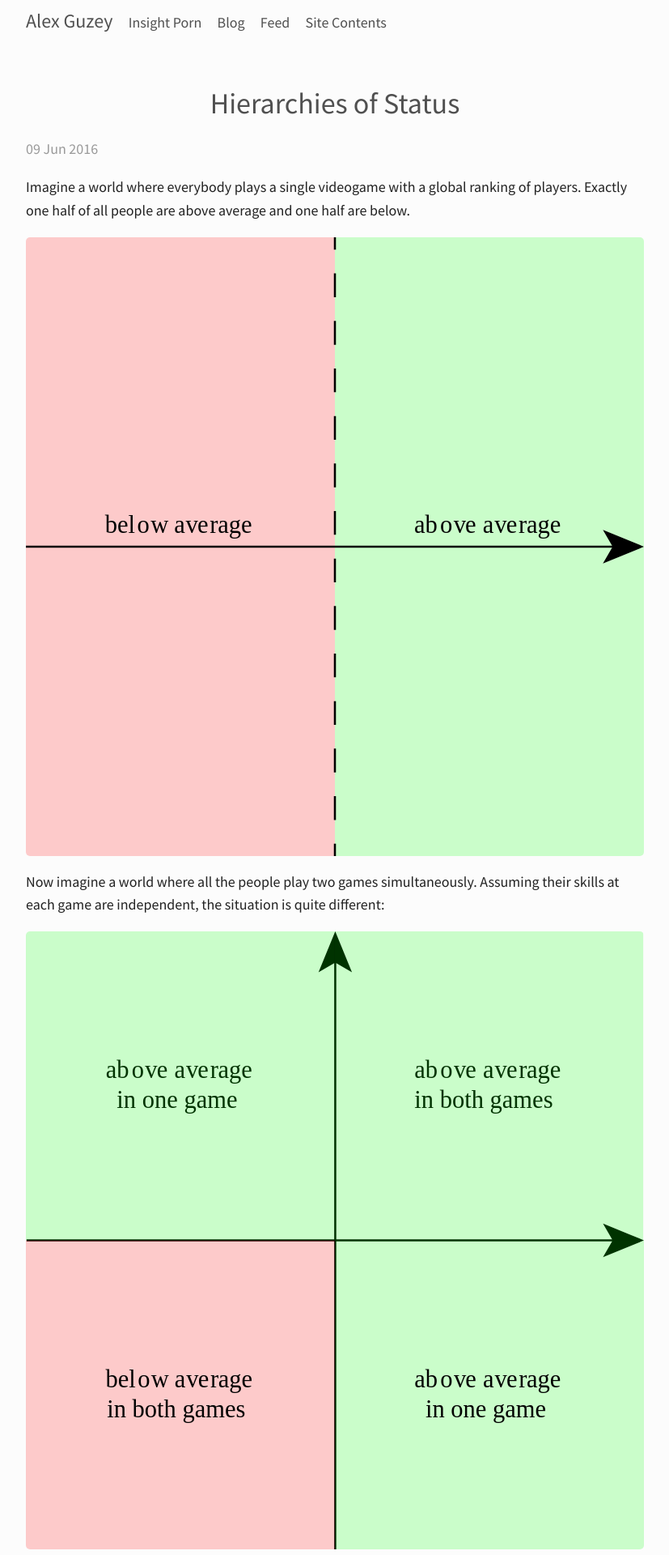
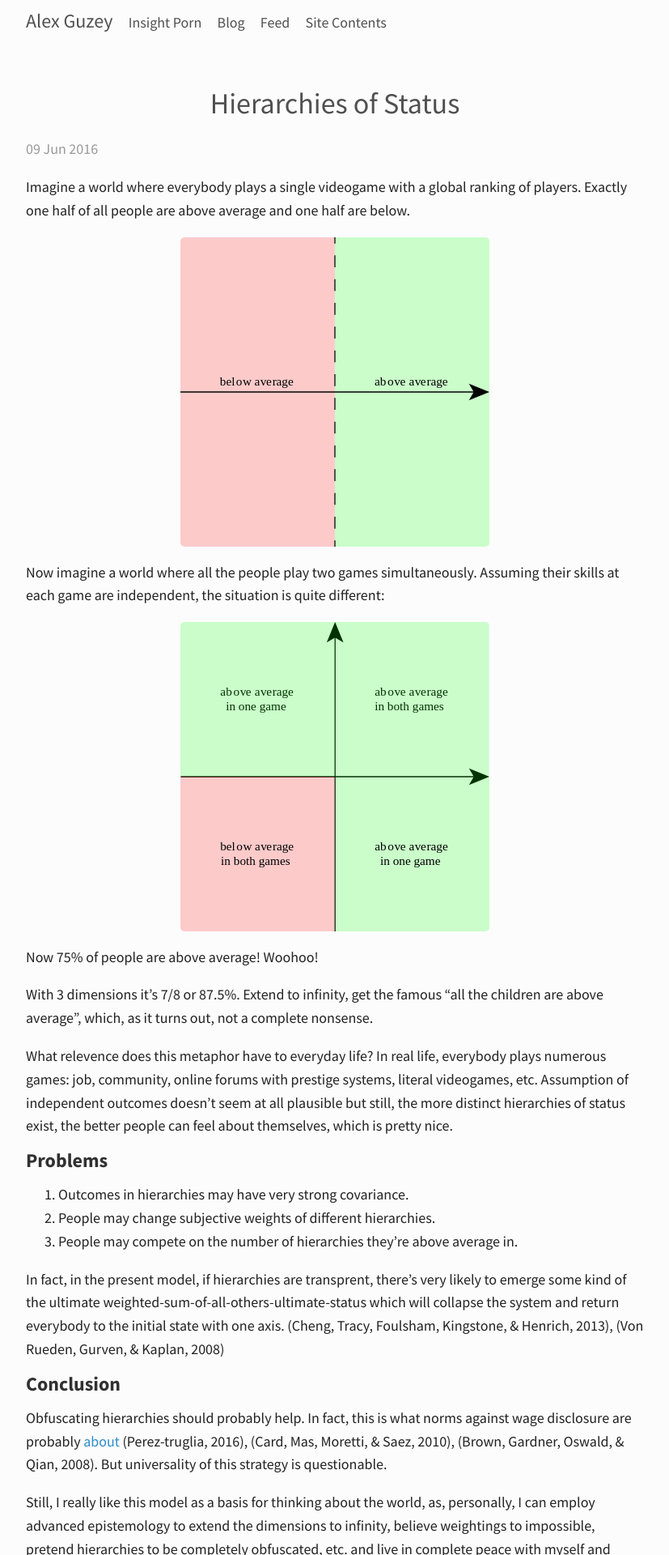
Before and after one commit to guzey/guzey.github.io1, a Jekyll site: the page built from _posts/2016-06-09-hierarchies-of-status.md, in a window 1280 px wide. Shown: the top 1920 px of the page at 81% size, without its empty margins (226-1053 px from the left). Built offline with Jekyll 4.4.1, drawn with Linux system fonts in a browser that asks for light colours; comment, search, counter and statistics services are not loaded; a style sheet for code colours, icons or effects is not loaded.

Commit message:
fix image width in the hierarchies of status post

```diff
--- a/_posts/2016-06-09-hierarchies-of-status.md
+++ b/_posts/2016-06-09-hierarchies-of-status.md
@@ -5,13 +5,13 @@ title: Hierarchies of Status
 
 Imagine a world where everybody plays a single videogame with a global ranking of players. Exactly one half of all people are above average and one half are below.
 
-<p align="center"><img src="/files/status-hierarchy-1.svg"></p>
+<p align="center"><img src="/files/status-hierarchy-1.svg" width="50%"></p>
 
 Now imagine a world where all the people play two games simultaneously. Assuming their skills at each game are independent, the situation is quite different:
 
 <!--excerpt-->
 
-<p align="center"><img src="/files/status-hierarchy-2.svg"></p>
+<p align="center"><img src="/files/status-hierarchy-2.svg" width="50%"></p>
 
 Now 75% of people are above average! Woohoo!
 
```
